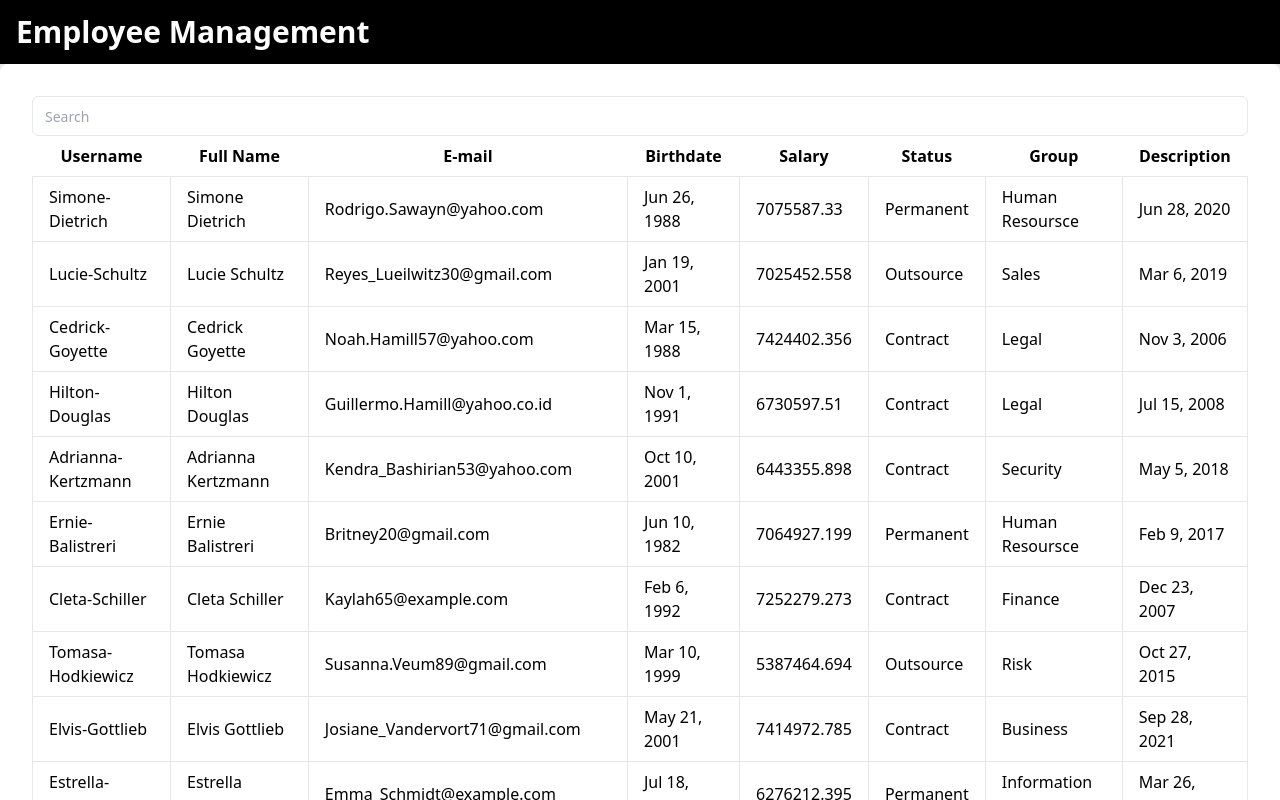
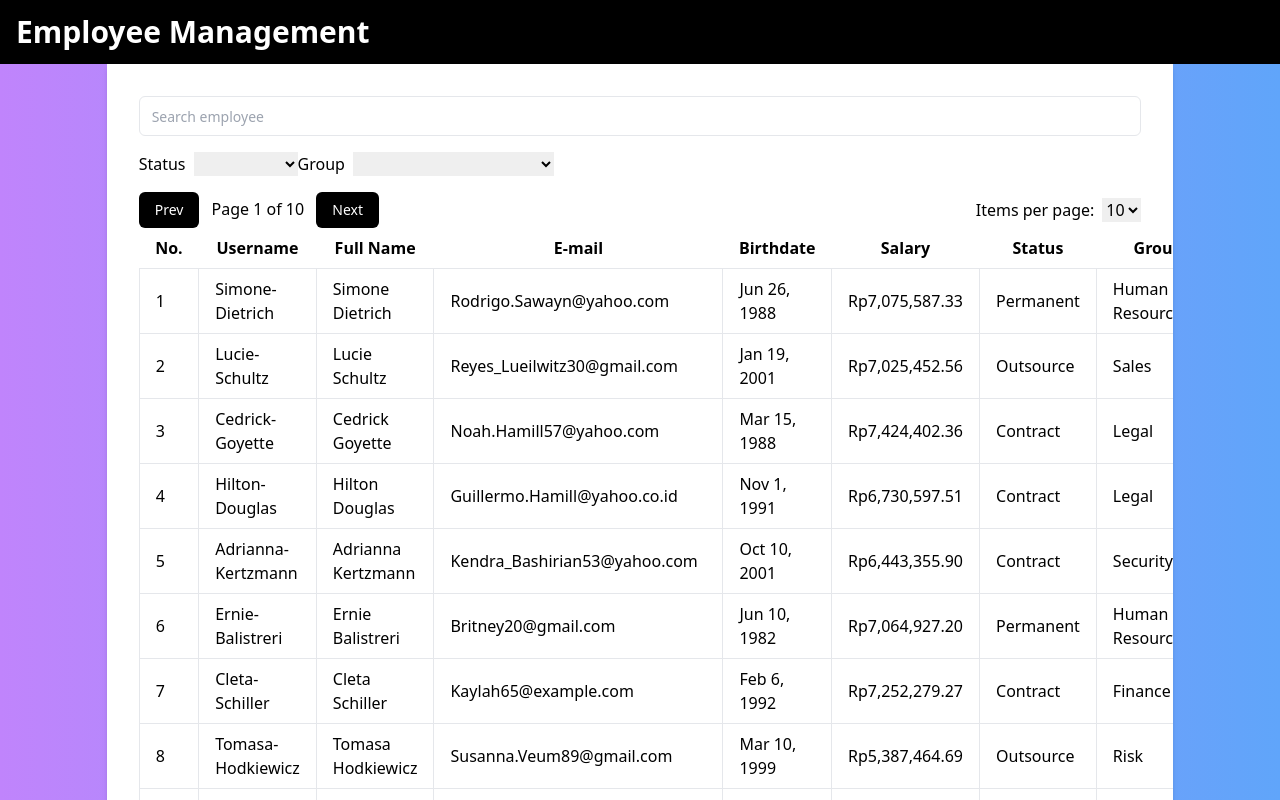
Before and after one commit to Adjiedjiewhy/employee-management, an Angular app: page /list in a window 1280 px wide. Shown: the top 800 px of the page. Built offline with nearby package versions, Linux system fonts and the light colour scheme.

Commit message:
update 3

```diff
--- a/src/app/data/constants.ts
+++ b/src/app/data/constants.ts
@@ -7,7 +7,7 @@ export const EMPLOYEES = [
     birthDate: '1988-06-26T21:33:34.680Z',
     basicSalary: 7075587.33,
     status: 'Permanent',
-    group: 'Human Resoursce',
+    group: 'Human Resource',
     description: '2020-06-28T20:08:22.977Z',
   },
   {
@@ -62,7 +62,7 @@ export const EMPLOYEES = [
     birthDate: '1982-06-10T11:11:23.853Z',
     basicSalary: 7064927.199,
     status: 'Permanent',
-    group: 'Human Resoursce',
+    group: 'Human Resource',
     description: '2017-02-09T05:49:46.883Z',
   },
   {
@@ -117,7 +117,7 @@ export const EMPLOYEES = [
     birthDate: '1994-04-20T02:36:47.411Z',
     basicSalary: 6001222.219,
     status: 'Outsource',
-    group: 'Human Resoursce',
+    group: 'Human Resource',
     description: '2008-05-27T17:29:43.471Z',
   },
   {
@@ -304,7 +304,7 @@ export const EMPLOYEES = [
     birthDate: '1994-03-04T15:21:42.162Z',
     basicSalary: 5091458.331,
     status: 'Permanent',
-    group: 'Human Resoursce',
+    group: 'Human Resource',
     description: '2014-01-16T02:02:29.769Z',
   },
   {
@@ -348,7 +348,7 @@ export const EMPLOYEES = [
     birthDate: '1997-11-27T15:29:37.873Z',
     basicSalary: 6304892.446,
     status: 'Outsource',
-    group: 'Human Resoursce',
+    group: 'Human Resource',
     description: '2004-12-07T08:31:56.614Z',
   },
   {
@@ -414,7 +414,7 @@ export const EMPLOYEES = [
     birthDate: '1985-06-19T23:46:44.957Z',
     basicSalary: 5548704.19,
     status: 'Permanent',
-    group: 'Human Resoursce',
+    group: 'Human Resource',
     description: '2003-12-25T21:52:29.100Z',
   },
   {
@@ -546,7 +546,7 @@ export const EMPLOYEES = [
     birthDate: '1998-04-18T05:13:51.267Z',
     basicSalary: 6456897.633,
     status: 'Outsource',
-    group: 'Human Resoursce',
+    group: 'Human Resource',
     description: '2020-08-18T11:17:22.710Z',
   },
   {
@@ -612,7 +612,7 @@ export const EMPLOYEES = [
     birthDate: '1981-01-24T07:28:22.952Z',
     basicSalary: 7483842.482,
     status: 'Permanent',
-    group: 'Human Resoursce',
+    group: 'Human Resource',
     description: '2020-06-17T07:28:01.546Z',
   },
   {
@@ -854,7 +854,7 @@ export const EMPLOYEES = [
     birthDate: '1999-03-06T06:12:01.548Z',
     basicSalary: 6422367.603,
     status: 'Outsource',
-    group: 'Human Resoursce',
+    group: 'Human Resource',
     description: '2023-01-16T14:43:10.551Z',
   },
   {
@@ -876,7 +876,7 @@ export const EMPLOYEES = [
     birthDate: '1997-03-18T15:32:22.350Z',
     basicSalary: 5172619.385,
     status: 'Outsource',
-    group: 'Human Resoursce',
+    group: 'Human Resource',
     description: '2002-09-01T07:29:07.959Z',
   },
   {
@@ -942,7 +942,7 @@ export const EMPLOYEES = [
     birthDate: '1995-08-06T07:45:43.132Z',
     basicSalary: 6822452.838,
     status: 'Contract',
-    group: 'Human Resoursce',
+    group: 'Human Resource',
     description: '2019-02-19T18:45:37.315Z',
   },
   {
@@ -1030,7 +1030,7 @@ export const EMPLOYEES = [
     birthDate: '1997-09-18T01:31:37.753Z',
     basicSalary: 6969391.004,
     status: 'Contract',
-    group: 'Human Resoursce',
+    group: 'Human Resource',
     description: '2023-08-06T09:33:55.468Z',
   },
   {
--- a/src/app/list/list.component.html
+++ b/src/app/list/list.component.html
@@ -1,15 +1,76 @@
-<div class="bg-gray-200 min-h-screen flex items-center justify-center">
-  <div class="bg-white p-8 rounded-lg shadow-md max-w-full overflow-x-auto">
+<div
+  class="bg-gradient-to-r from-purple-400 to-blue-400 min-h-screen flex items-center justify-center"
+>
+  <div
+    class="bg-white p-8 shadow-md overflow-x-auto min-h-screen sm:max-w-full md:w-4/5 lg:w-4/5 xl:w-5/6"
+  >
     <input
       class="flex h-10 w-full rounded-md border border-input bg-background px-3 py-2 text-sm ring-offset-background file:border-0 file:bg-transparent file:text-sm file:font-medium placeholder:text-muted-foreground focus-visible:outline-none focus-visible:ring-2 focus-visible:ring-ring focus-visible:ring-offset-2 disabled:cursor-not-allowed disabled:opacity-50"
-      id="username"
-      placeholder="Search"
-      required=""
+      placeholder="Search employee"
       type="text"
+      (change)="handleSearch()"
+      [(ngModel)]="searchQuery"
     />
+    <div class="flex items-center mt-4">
+      <div>
+        <label class="mr-2">Status</label>
+        <select (change)="handleStatusFilter()" [(ngModel)]="statusSelect">
+          <option value="">Any</option>
+          <option value="permanent">Permanent</option>
+          <option value="contract">Contract</option>
+          <option value="outsource">Outsource</option>
+        </select>
+      </div>
+      <div>
+        <label class="mr-2">Group</label>
+        <select (change)="handleGroupFilter()" [(ngModel)]="groupSelect">
+          <option value="">Any</option>
+          <option value="business">Business</option>
+          <option value="human resource">Human Resource</option>
+          <option value="information technology">Information Technology</option>
+          <option value="operations">Operations</option>
+          <option value="sales">Sales</option>
+          <option value="security">Security</option>
+          <option value="legal">Legal</option>
+          <option value="risk">Risk</option>
+          <option value="finance">Finance</option>
+          <option value="support">Support</option>
+        </select>
+      </div>
+    </div>
+    <div class="flex items-center justify-between mt-4">
+      <div>
+        <button
+          (click)="handlePrevPage()"
+          class="rounded-md text-sm font-medium px-4 py-2 bg-black text-white items-center justify-center transition duration-300 ease-in-out hover:bg-blue-400"
+        >
+          Prev
+        </button>
+
+        <span class="mx-2"> Page {{ currentPage }} of {{ totalPages }} </span>
+
+        <button
+          (click)="handleNextPage()"
+          class="rounded-md text-sm font-medium px-4 py-2 bg-black text-white items-center justify-center transition duration-300 ease-in-out hover:bg-blue-400"
+        >
+          Next
+        </button>
+      </div>
+
+      <div>
+        <label class="mr-2">Items per page:</label>
+        <select [(ngModel)]="itemPerPage" (change)="handleChangeItemsPerPage()">
+          <option value="5">5</option>
+          <option value="10">10</option>
+          <option value="20">20</option>
+          <option value="25">25</option>
+        </select>
+      </div>
+    </div>
     <table class="w-full table-auto">
       <thead>
         <tr>
+          <th class="px-4 py-2">No.</th>
           <th class="px-4 py-2">Username</th>
           <th class="px-4 py-2">Full Name</th>
           <th class="px-4 py-2">E-mail</th>
@@ -21,18 +82,34 @@
         </tr>
       </thead>
       <tbody>
-        @for (employee of employees; track employee.username; let index = $index){
+        @for (employee of employees; track employee.username; let index =
+        $index){
         <tr>
+          <td class="border px-4 py-2">
+            {{ index + 1 + (currentPage - 1) * itemPerPage }}
+          </td>
           <td class="border px-4 py-2">{{ employee.username }}</td>
           <td class="border px-4 py-2">
             {{ employee.firstName }} {{ employee.lastName }}
           </td>
           <td class="border px-4 py-2">{{ employee.email }}</td>
           <td class="border px-4 py-2">{{ employee.birthDate | date }}</td>
-          <td class="border px-4 py-2">{{ employee.basicSalary }}</td>
+          <td class="border px-4 py-2">{{ employee.basicSalary | currency:'IDR':'symbol-narrow' }}</td>
           <td class="border px-4 py-2">{{ employee.status }}</td>
           <td class="border px-4 py-2">{{ employee.group }}</td>
           <td class="border px-4 py-2">{{ employee.description | date }}</td>
+        </tr>
+        } @empty {
+        <tr>
+          <td class="border px-4 py-2">1</td>
+          <td class="border px-4 py-2">No Data</td>
+          <td class="border px-4 py-2">No Data</td>
+          <td class="border px-4 py-2">No Data</td>
+          <td class="border px-4 py-2">No Data</td>
+          <td class="border px-4 py-2">No Data</td>
+          <td class="border px-4 py-2">No Data</td>
+          <td class="border px-4 py-2">No Data</td>
+          <td class="border px-4 py-2">No Data</td>
         </tr>
         }
       </tbody>
--- a/src/app/list/list.component.ts
+++ b/src/app/list/list.component.ts
@@ -1,19 +1,86 @@
 import { Component } from '@angular/core';
 import { EMPLOYEES } from '../data/constants';
 import { CommonModule } from '@angular/common';
+import { FormsModule } from '@angular/forms';
 
 @Component({
   selector: 'app-list',
   standalone: true,
-  imports: [CommonModule],
+  imports: [CommonModule, FormsModule],
   templateUrl: './list.component.html',
   styleUrl: './list.component.css',
 })
 export class ListComponent {
   employees: any;
+  itemPerPage = 10;
+  currentPage = 0;
+  totalPages = 0;
+
+  searchQuery = '';
+  statusSelect = 'any';
+  groupSelect = 'any';
 
   ngOnInit() {
-    this.employees = [...EMPLOYEES];
-    console.log(this.employees[69]);
+    this.handleChangeItemsPerPage();
   }
+
+  adjustTableData() {
+    this.employees = EMPLOYEES.slice(
+      this.itemPerPage * this.currentPage - this.itemPerPage,
+      this.itemPerPage * this.currentPage
+    );
+  }
+
+  handleChangeItemsPerPage() {
+    this.totalPages = EMPLOYEES.length / this.itemPerPage;
+    this.currentPage = 1;
+    this.adjustTableData();
+  }
+
+  handleSearch() {
+    console.log('Search:', this.searchQuery);
+    this.employees = EMPLOYEES.filter(employee => {
+      return Object.values(employee).some(value => String(value).toLowerCase().includes(this.searchQuery));
+    });
+  }
+
+  handleStatusFilter() {
+    console.log('Status:', this.statusSelect);
+    this.employees = EMPLOYEES.filter((employee) => {
+      return (
+        employee.status.toLowerCase() === this.statusSelect
+      );
+    });
+  }
+
+  handleGroupFilter() {
+    console.log('Group:', this.groupSelect);
+    this.employees = EMPLOYEES.filter((employee) => {
+      return (
+        employee.group.toLowerCase() === this.groupSelect
+      );
+    });
+  }
+
+  searchData() {
+
+  }
+
+  handleNextPage() {
+    if (this.currentPage === this.totalPages) return;
+
+    this.currentPage++;
+    this.adjustTableData();
+  }
+
+  handlePrevPage() {
+    if (this.currentPage === 1) return;
+
+    this.currentPage--;
+    this.adjustTableData();
+  }
+
+  handleGoToDetails() {}
+
+  handleGoToNewEmployee() {}
 }
```
